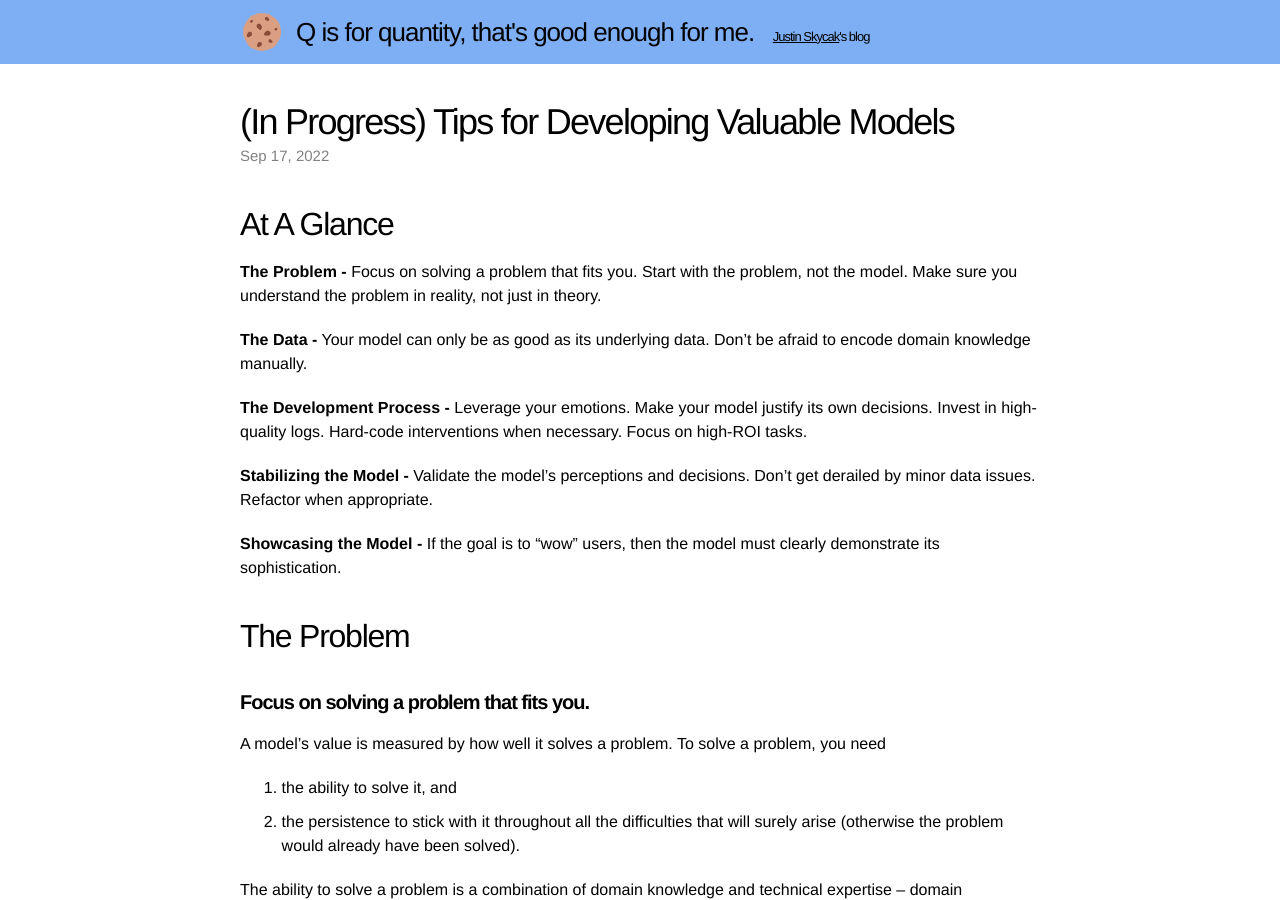
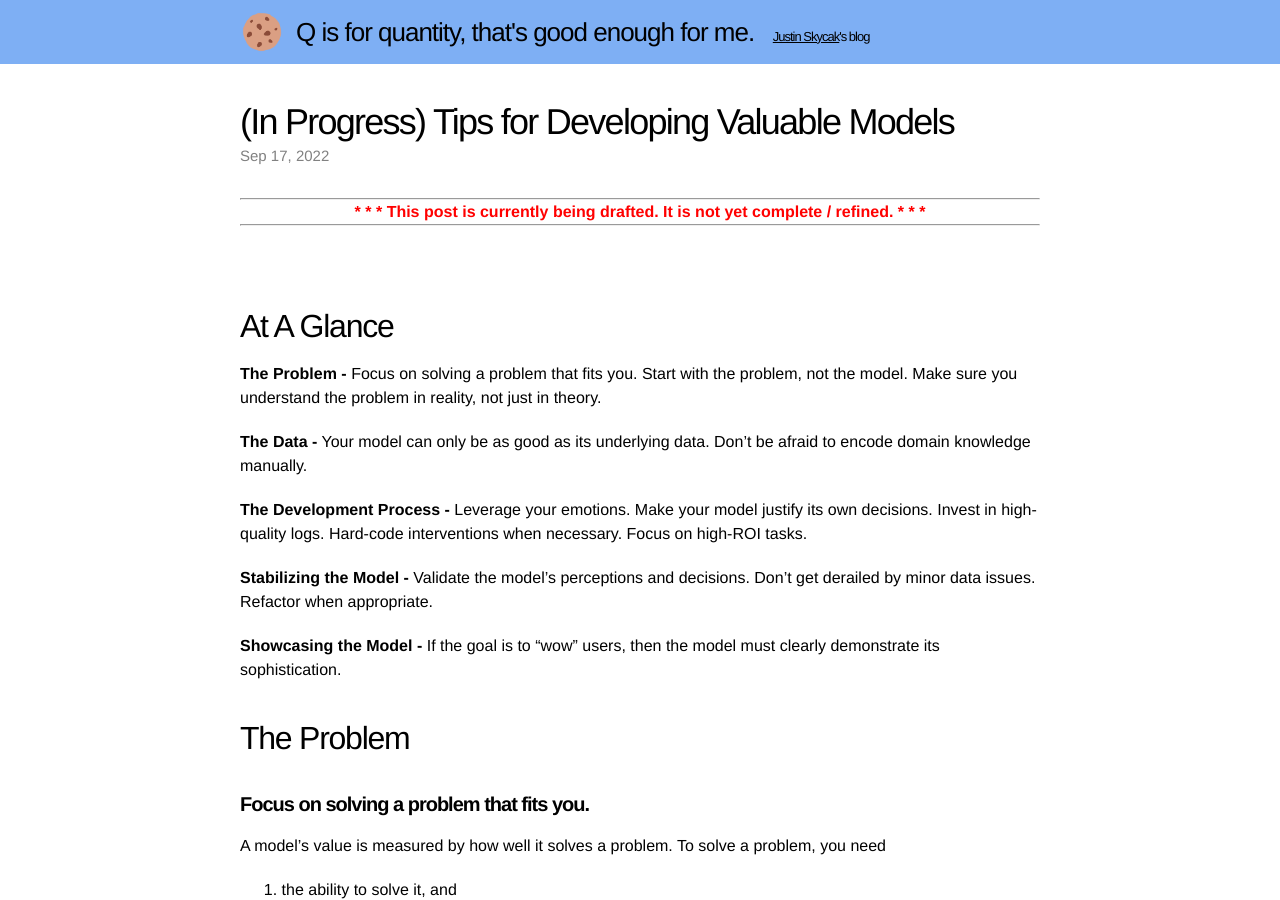
Before and after one commit to quantmonster/quantmonster.github.io, a Jekyll site: the page built from _posts/2022-09-17-modeling-tips.md, in a window 1280 px wide and 900 px high. Built offline with Jekyll 4.4.1, drawn with Linux system fonts in a browser that asks for light colours.

Commit message:
Update 2022-09-17-modeling-tips.md

```diff
--- a/_posts/2022-09-17-modeling-tips.md
+++ b/_posts/2022-09-17-modeling-tips.md
@@ -3,6 +3,12 @@ layout: post
 title:  "(In Progress) Tips for Developing Valuable Models"
 excerpt: "Stuff you don't find in math textbooks."
 ---
+
+<p><center><font color="red"><b>
+<hr>
+* * * This post is currently being drafted. It is not yet complete / refined. * * *
+<hr>
+</b></font></center></p><br>
 
 <h2>At A Glance</h2>
 
```
